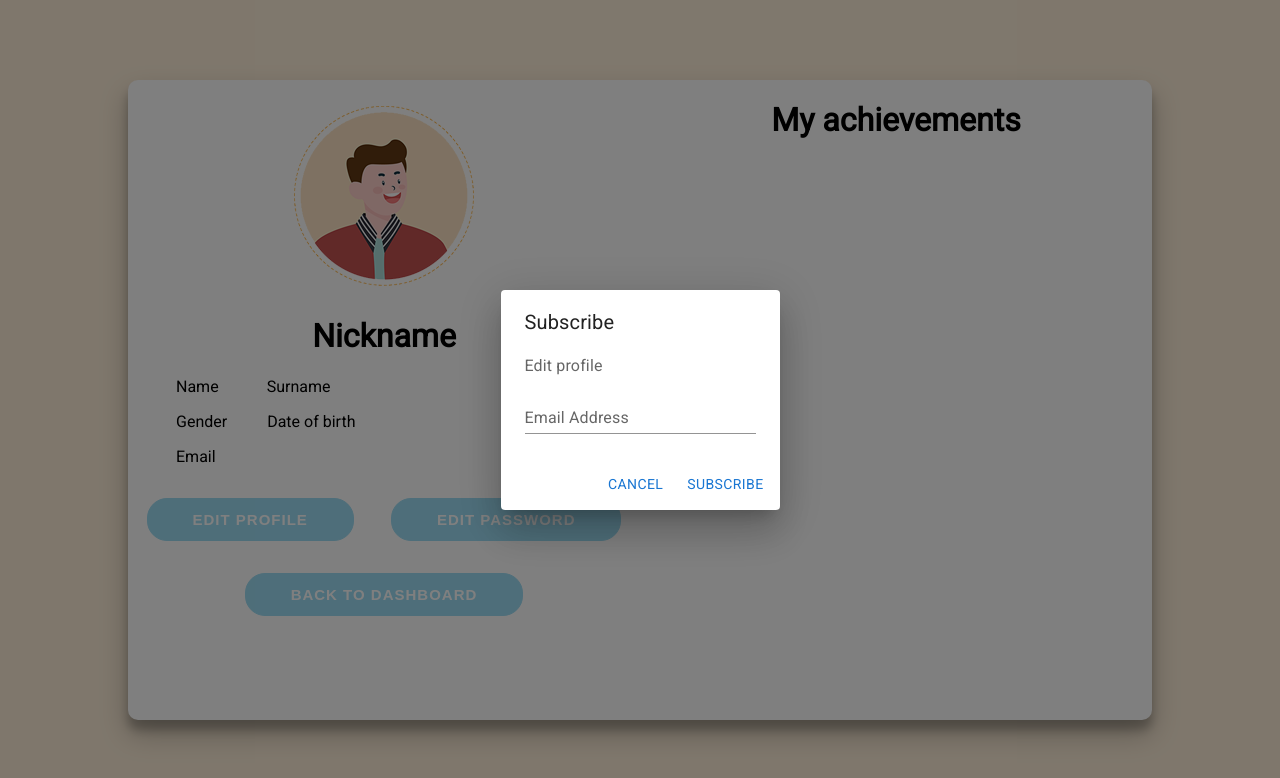
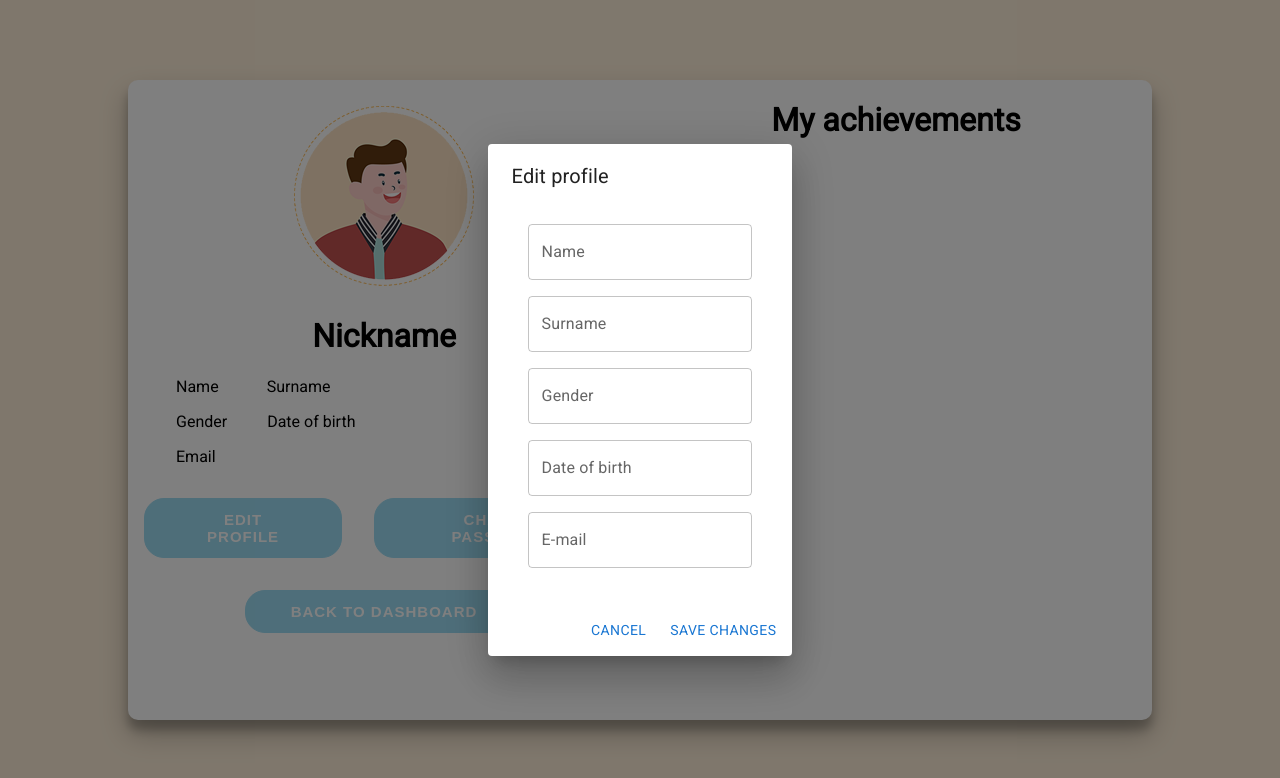
Before and after one commit to jklis2/Logic_Games_4Fun, a React (Create React App) app in the folder LogicGames4Fun/Client/: page /profile in a window 1280 px wide. Both pictures are taken after a click on the button "EDIT PROFILE". Shown: the top 778 px of the page. Built offline with nearby package versions, Linux system fonts and the light colour scheme; no server answers.

Commit message:
Updated modal forms in EditProfile

```diff
--- a/LogicGames4Fun/Client/src/Component/EditData/EditPasswordForm.jsx
+++ b/LogicGames4Fun/Client/src/Component/EditData/EditPasswordForm.jsx
@@ -4,32 +4,47 @@ import TextField from "@mui/material/TextField";
 import Dialog from "@mui/material/Dialog";
 import DialogActions from "@mui/material/DialogActions";
 import DialogContent from "@mui/material/DialogContent";
-import DialogContentText from "@mui/material/DialogContentText";
 import DialogTitle from "@mui/material/DialogTitle";
+import Box from "@mui/material/Box";
 
 export const EditPasswordForm = (props) => {
   return (
     <>
       <div>
         <Dialog open={props.open} onClose={props.handleClose}>
-          <DialogTitle>Subscribe</DialogTitle>
+          <DialogTitle>Change password</DialogTitle>
           <DialogContent>
-            <DialogContentText>
-              Edit password
-            </DialogContentText>
-            <TextField
-              autoFocus
-              margin="dense"
-              id="name"
-              label="Email Address"
-              type="email"
-              fullWidth
-              variant="standard"
-            />
+            <Box
+              component="form"
+              sx={{
+                "& > :not(style)": { m: 2, width: "25ch", display: "flex", justifyContent: "center" },
+              }}
+              noValidate
+              autoComplete="off"
+            >
+              <TextField
+                id="outlined-basic"
+                label="Old password"
+                variant="outlined"
+                type="password"
+              />
+              <TextField
+                id="outlined-basic"
+                label="New password"
+                variant="outlined"
+                type="password"
+              />
+              <TextField
+                id="outlined-basic"
+                label="Confirm password"
+                variant="outlined"
+                type="password"
+              />
+            </Box>
           </DialogContent>
           <DialogActions>
             <Button onClick={props.handleClose}>Cancel</Button>
-            <Button onClick={props.handleClose}>Subscribe</Button>
+            <Button onClick={props.handleClose}>Save changes</Button>
           </DialogActions>
         </Dialog>
       </div>
--- a/LogicGames4Fun/Client/src/Component/EditData/EditPhotoForm.jsx
+++ b/LogicGames4Fun/Client/src/Component/EditData/EditPhotoForm.jsx
@@ -1,10 +1,8 @@
 import React from "react";
 import Button from "@mui/material/Button";
-import TextField from "@mui/material/TextField";
 import Dialog from "@mui/material/Dialog";
 import DialogActions from "@mui/material/DialogActions";
 import DialogContent from "@mui/material/DialogContent";
-import DialogContentText from "@mui/material/DialogContentText";
 import DialogTitle from "@mui/material/DialogTitle";
 
 export const EditPhotoForm = (props) => {
@@ -12,24 +10,52 @@ export const EditPhotoForm = (props) => {
     <>
       <div>
         <Dialog open={props.open} onClose={props.handleClose}>
-          <DialogTitle>Subscribe</DialogTitle>
+          <DialogTitle>Change avatar</DialogTitle>
           <DialogContent>
-            <DialogContentText>
-              Edit photo
-            </DialogContentText>
-            <TextField
-              autoFocus
-              margin="dense"
-              id="name"
-              label="Email Address"
-              type="email"
-              fullWidth
-              variant="standard"
-            />
+          <img
+              src={`${process.env.PUBLIC_URL}/UserAvatars/UserAvatar1.png`}
+              alt="User avatar 1"
+            ></img>
+            <img
+              src={`${process.env.PUBLIC_URL}/UserAvatars/UserAvatar2.png`}
+              alt="User avatar 2"
+            ></img>
+            <img
+              src={`${process.env.PUBLIC_URL}/UserAvatars/UserAvatar3.png`}
+              alt="User avatar 3"
+            ></img>
+            <img
+              src={`${process.env.PUBLIC_URL}/UserAvatars/UserAvatar4.png`}
+              alt="User avatar 4"
+            ></img>
+            <img
+              src={`${process.env.PUBLIC_URL}/UserAvatars/UserAvatar5.png`}
+              alt="User avatar 5"
+            ></img>
+            <img
+              src={`${process.env.PUBLIC_URL}/UserAvatars/UserAvatar6.png`}
+              alt="User avatar 6"
+            ></img>
+            <img
+              src={`${process.env.PUBLIC_URL}/UserAvatars/UserAvatar7.png`}
+              alt="User avatar 7"
+            ></img>
+            <img
+              src={`${process.env.PUBLIC_URL}/UserAvatars/UserAvatar8.png`}
+              alt="User avatar 8"
+            ></img>
+            <img
+              src={`${process.env.PUBLIC_URL}/UserAvatars/UserAvatar9.png`}
+              alt="User avatar 9"
+            ></img>
+            <img
+              src={`${process.env.PUBLIC_URL}/UserAvatars/UserAvatar10.png`}
+              alt="User avatar 10"
+            ></img>
           </DialogContent>
           <DialogActions>
             <Button onClick={props.handleClose}>Cancel</Button>
-            <Button onClick={props.handleClose}>Subscribe</Button>
+            <Button onClick={props.handleClose}>Save changes</Button>
           </DialogActions>
         </Dialog>
       </div>
--- a/LogicGames4Fun/Client/src/Component/EditData/EditProfileForm.jsx
+++ b/LogicGames4Fun/Client/src/Component/EditData/EditProfileForm.jsx
@@ -4,32 +4,58 @@ import TextField from "@mui/material/TextField";
 import Dialog from "@mui/material/Dialog";
 import DialogActions from "@mui/material/DialogActions";
 import DialogContent from "@mui/material/DialogContent";
-import DialogContentText from "@mui/material/DialogContentText";
 import DialogTitle from "@mui/material/DialogTitle";
+import Box from "@mui/material/Box";
 
 export const EditProfileForm = (props) => {
   return (
     <>
       <div>
         <Dialog open={props.open} onClose={props.handleClose}>
-          <DialogTitle>Subscribe</DialogTitle>
+          <DialogTitle>Edit profile</DialogTitle>
           <DialogContent>
-            <DialogContentText>
-              Edit profile
-            </DialogContentText>
-            <TextField
-              autoFocus
-              margin="dense"
-              id="name"
-              label="Email Address"
-              type="email"
-              fullWidth
-              variant="standard"
-            />
+            <Box
+              component="form"
+              sx={{
+                "& > :not(style)": { m: 2, width: "25ch", display: "flex", justifyContent: "center" },
+              }}
+              noValidate
+              autoComplete="off"
+            >
+              <TextField
+                id="outlined-basic"
+                label="Name"
+                variant="outlined"
+                type="text"
+              />
+              <TextField
+                id="outlined-basic"
+                label="Surname"
+                variant="outlined"
+                type="text"
+              />
+              <TextField
+                id="outlined-basic"
+                label="Gender"
+                variant="outlined"
+                type="text"
+              />
+              <TextField
+                id="outlined-basic"
+                label="Date of birth"
+                variant="outlined"
+                type="text"
+              />
+              <TextField
+                id="outlined-basic"
+                label="E-mail"
+                type="email"
+              />
+            </Box>
           </DialogContent>
           <DialogActions>
             <Button onClick={props.handleClose}>Cancel</Button>
-            <Button onClick={props.handleClose}>Subscribe</Button>
+            <Button onClick={props.handleClose}>Save changes</Button>
           </DialogActions>
         </Dialog>
       </div>
--- a/LogicGames4Fun/Client/src/Component/JSX/ProfileForm.jsx
+++ b/LogicGames4Fun/Client/src/Component/JSX/ProfileForm.jsx
@@ -70,7 +70,7 @@ export const ProfileForm = () => {
           <div className="myProfile-buttons">
             <div className="change-data-buttons">
               <button onClick={handleClickOpenEditProfile} id="button">Edit profile</button>
-              <button onClick={handleClickOpenEditPassword} id="button">Edit password</button>
+              <button onClick={handleClickOpenEditPassword} id="button">Change password</button>
             </div>
             <div className="back-to-dashboard-button">
               <a href="/Dashboard">
```
